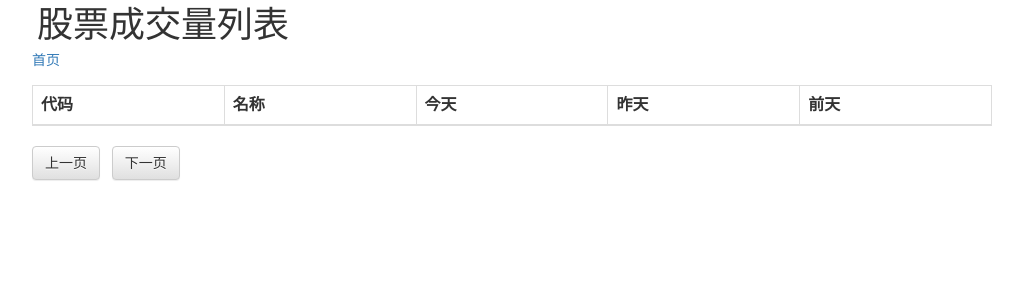
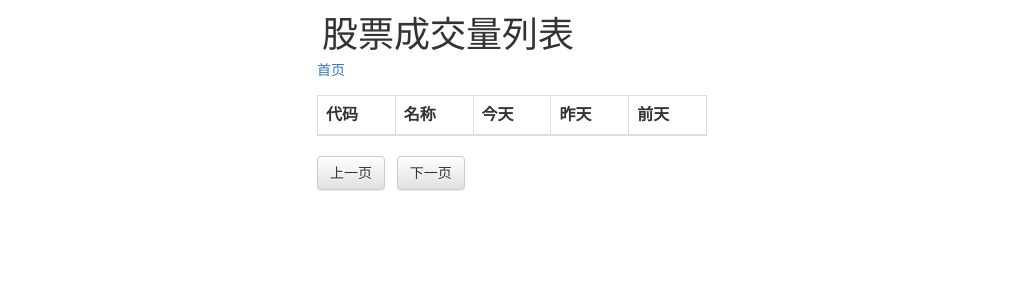
Before and after one commit to jfengq/CodeIgniter, a CodeIgniter app: page /database/index.php/cheng_jiao/all/1 in a window 1280 px wide. Shown: the top 300 px of the page, without its empty margins (128-1151 px from the left). Run offline with CodeIgniter, Linux system fonts and the light colour scheme; data that the repository does not hold is empty.

Commit message:
Update main.css

```diff
--- a/assets/css/main.css
+++ b/assets/css/main.css
@@ -1,6 +1,6 @@
 .body {
-    padding: 0;
-    max-width: 960px;
+    padding: 10px 15px;
+    max-width: 420px;
     margin: 0 auto;
 }
 
```
